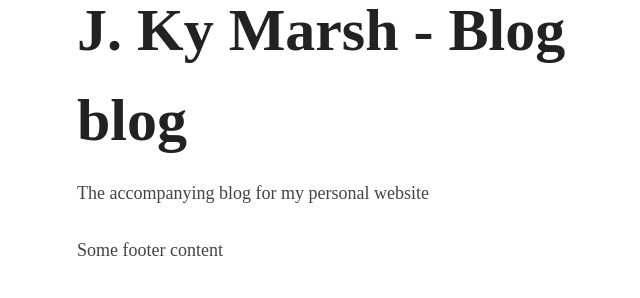
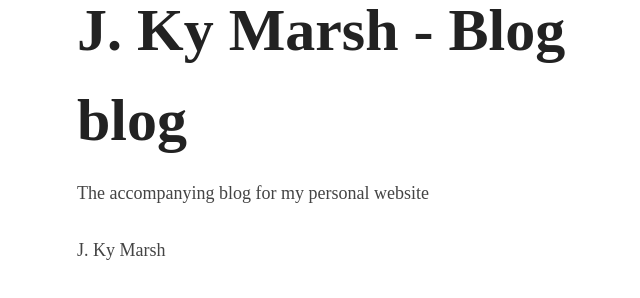
Before and after one commit to humidair1999/blog, a plain HTML site: page a-complicated-article.html in a window 1280 px wide. Shown: the full height of the page, 203-843 px from the left. Drawn offline with Linux system fonts and the light colour scheme.

Commit message:
Update footer info

```diff
--- a/a-complicated-article.html
+++ b/a-complicated-article.html
@@ -40,7 +40,7 @@
             </main>
 
             <footer role="contentinfo" class="row">
-                <span>Some footer content</span>            </footer>
+                <span>J. Ky Marsh</span>            </footer>
         </div>
     </body>
 
```
Also changed, not shown: a-good-article.html (+1 -1 lines), index.html (+1 -1 lines), 1 other file.
